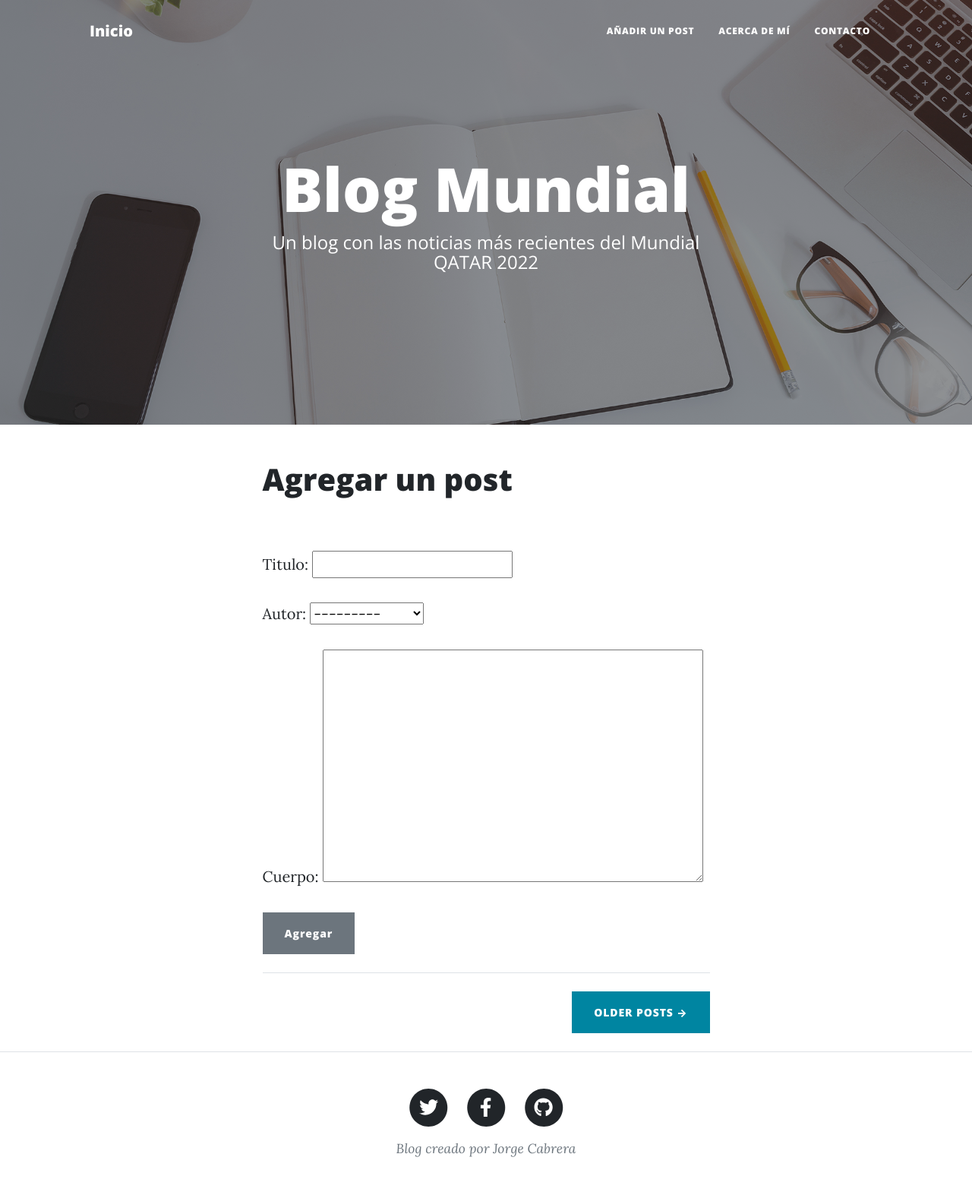
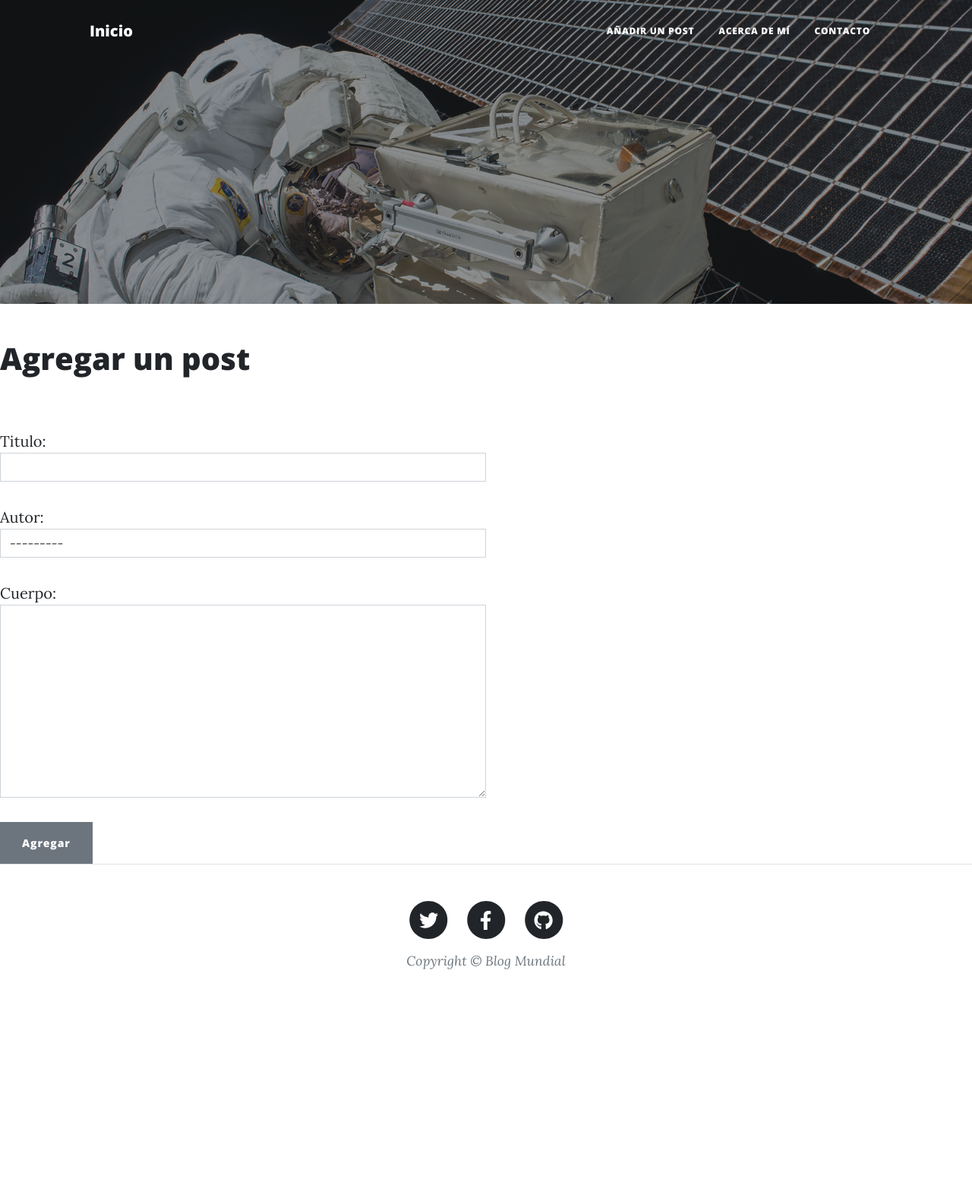
Before and after one commit to Jocab17/Entrega_Final-Jorge_Cabrera, a Django app: page /add_post/ in a window 1280 px wide. Shown: the whole page at 76% size. After the commit the page ends 1276 px from the top, so only its background shows below. Run offline with Django 4.2, Linux system fonts and the light colour scheme; data comes from the database, SQL or seed files in the repository; both versions use the stored data as it was after the commit; some libraries are stand-ins or nearby versions.

Commit message:
Archivo forms.py creado y form estilizado con Bootstrap

```diff
--- /dev/null
+++ b/BlogMundial/Blog/forms.py
@@ -0,0 +1,13 @@
+from django import forms
+from .models import *
+
+class PostForm(forms.ModelForm):
+    class Meta:
+        model = Post
+        fields = '__all__'
+
+        widgets = {
+            'titulo': forms.TextInput(attrs={'class': 'form-control'}),
+            'autor': forms.Select(attrs={'class': 'form-control'}),
+            'cuerpo': forms.Textarea(attrs={'class': 'form-control'}),
+        }
--- a/BlogMundial/Blog/templates/add_post.html
+++ b/BlogMundial/Blog/templates/add_post.html
@@ -1,13 +1,17 @@
-{% extends 'index.html' %}
-{% block posts %}
+{% extends 'post.html' %}
+{% block title %} Añadir un post {% endblock %}
+{% block post %}
 
 <h1>
     Agregar un post
 </h1>
 <br>
-<form method="POST">{% csrf_token %}
-    {{form.as_p}}
-    <button type="submit" class="btn btn-secondary">Agregar</button>
-</form>
-
-{% endblock posts %}
+<div class="col-sm-6">
+    <div class="form-group">
+        <form method="POST">{% csrf_token %}
+            {{form.as_p}}
+            <button type="submit" class="btn btn-secondary">Agregar</button>
+        </form>
+    </div>
+</div>
+{% endblock post %}
--- a/BlogMundial/Blog/templates/contact.html
+++ b/BlogMundial/Blog/templates/contact.html
@@ -139,7 +139,7 @@
                                 </a>
                             </li>
                         </ul>
-                        <div class="small text-center text-muted fst-italic">Copyright &copy; Your Website 2022</div>
+                        <div class="small text-center text-muted fst-italic">Copyright &copy; Blog Mundial</div>
                     </div>
                 </div>
             </div>
--- a/BlogMundial/Blog/templates/index.html
+++ b/BlogMundial/Blog/templates/index.html
@@ -6,7 +6,7 @@
         <meta name="viewport" content="width=device-width, initial-scale=1, shrink-to-fit=no" />
         <meta name="description" content="" />
         <meta name="author" content="" />
-        <title>Blog Mundial - Jorge Cabrera</title>
+        <title>Blog Mundial</title>
         <link rel="icon" type="image/x-icon" href="{% static 'Blog/assets/favicon.ico' %}" />
         <!-- Font Awesome icons (free version)-->
         <script src="https://use.fontawesome.com/releases/v6.1.0/js/all.js" crossorigin="anonymous"></script>
@@ -95,7 +95,7 @@
                                 </a>
                             </li>
                         </ul>
-                        <div class="small text-center text-muted fst-italic">Blog creado por Jorge Cabrera</div>
+                        <div class="small text-center text-muted fst-italic">Copyright &copy; Blog Mundial</div>
                     </div>
                 </div>
             </div>
--- a/BlogMundial/Blog/templates/post.html
+++ b/BlogMundial/Blog/templates/post.html
@@ -27,6 +27,7 @@
                 </button>
                 <div class="collapse navbar-collapse" id="navbarResponsive">
                     <ul class="navbar-nav ms-auto py-4 py-lg-0">
+                        <li class="nav-item"><a class="nav-link px-lg-3 py-3 py-lg-4" href="{% url 'add_post' %}">Añadir un post</a></li>
                         <li class="nav-item"><a class="nav-link px-lg-3 py-3 py-lg-4" href="about.html">Acerca de mí</a></li>
                         <li class="nav-item"><a class="nav-link px-lg-3 py-3 py-lg-4" href="contact.html">Contacto</a></li>
                     </ul>
@@ -81,7 +82,7 @@
                                 </a>
                             </li>
                         </ul>
-                        <div class="small text-center text-muted fst-italic">Blog creado por Jorge Cabrera</div>
+                        <div class="small text-center text-muted fst-italic">Copyright &copy; Blog Mundial</div>
                     </div>
                 </div>
             </div>
--- a/BlogMundial/Blog/views.py
+++ b/BlogMundial/Blog/views.py
@@ -1,6 +1,7 @@
 from django.shortcuts import render
 from django.views.generic import ListView, DetailView, CreateView
 from .models import Post
+from .forms import PostForm
 
 # Create your views here.
 #def home(request):
@@ -16,5 +17,5 @@
 
 class AddPostView(CreateView):
     model = Post
+    form_class = PostForm
     template_name = 'add_post.html'
-    fields = '__all__'
```
Also changed, not shown: BlogMundial/db.sqlite3.
